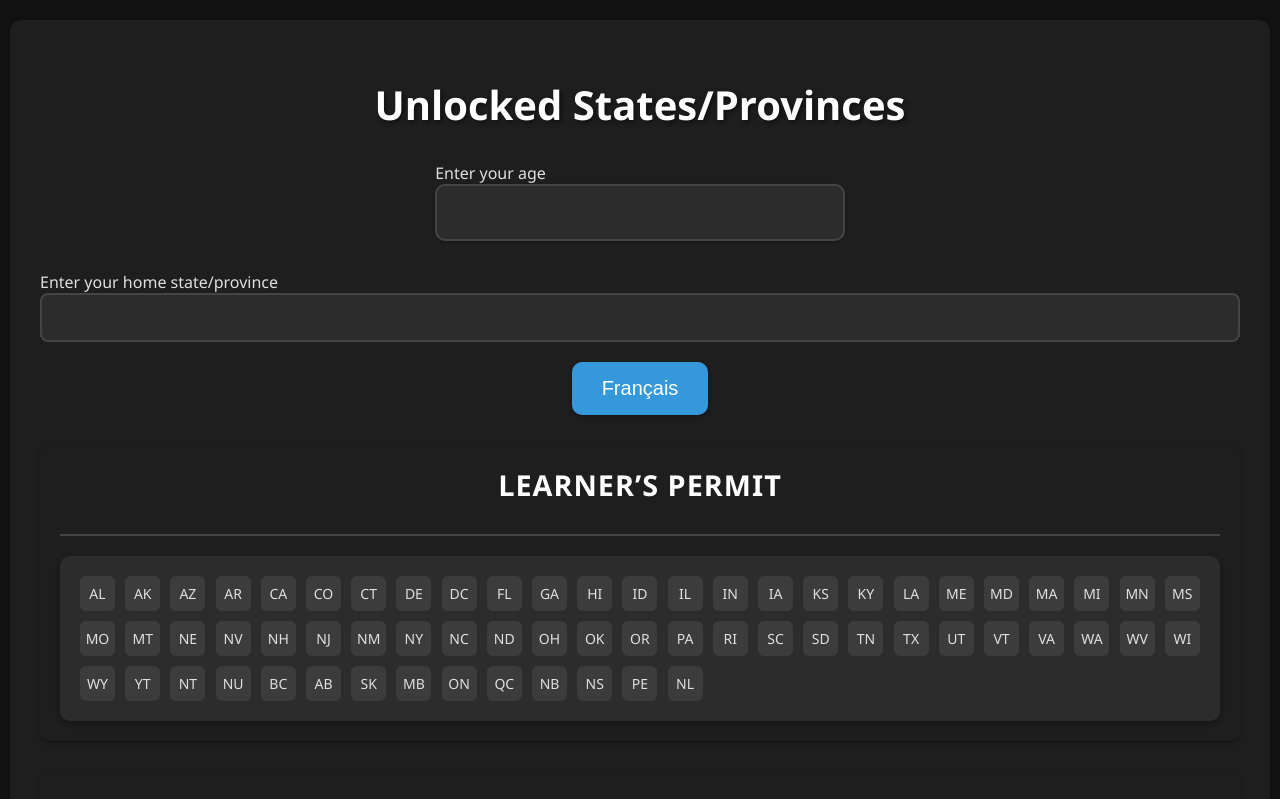
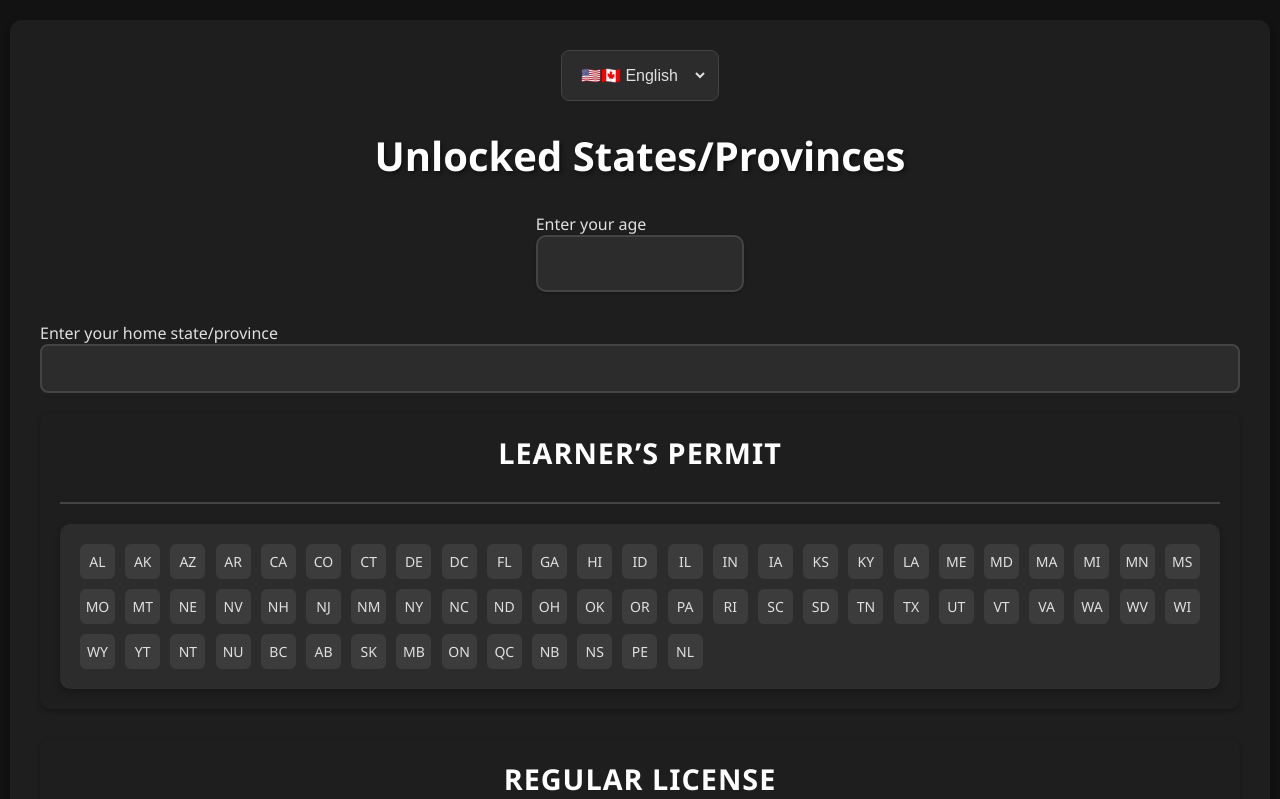
Before and after one commit to GeneVat/rewards, a React (Vite) app: page / in a window 1280 px wide. Shown: the top 799 px of the page. Built offline with nearby package versions, Linux system fonts and the light colour scheme.

Commit message:
Update App.jsx

```diff
--- a/src/App.jsx
+++ b/src/App.jsx
@@ -163,7 +163,10 @@ const App = () => {
   }, []);
 
   const handleChange = (event) => {
-    setInputValue(event.target.value);
+    const value = event.target.value;
+    if (value === '' || (Number(value) >= 0 && Number(value) <= 99)) {
+      setInputValue(value);
+    }
   };
 
   const handleHomeStateChange = (event) => {
@@ -184,8 +187,8 @@ const App = () => {
     setSuggestions([]);
   };
 
-  const toggleLanguage = () => {
-    setLanguage(prevLanguage => (prevLanguage === 'en' ? 'fr' : 'en'));
+  const handleLanguageChange = (event) => {
+    setLanguage(event.target.value);
   };
 
   const labels = {
@@ -193,7 +196,6 @@ const App = () => {
       title: 'Unlocked States/Provinces',
       ageInput: 'Enter your age',
       homeStateInput: 'Enter your home state/province',
-      toggleLanguage: 'Switch to French',
       categories: {
         learners: "Learner’s Permit",
         license: "Regular License",
@@ -210,7 +212,6 @@ const App = () => {
       title: 'États/Provinces Déverrouillés',
       ageInput: 'Entrez votre âge',
       homeStateInput: 'Entrez votre état/province d\'origine',
-      toggleLanguage: 'Passer à l\'anglais',
       categories: {
         learners: "Permis d'apprenti",
         license: "Permis régulier",
@@ -222,11 +223,40 @@ const App = () => {
         tattoo: "Se faire tatouer",
         adultCharge: "Âge pour être jugé comme adulte"
       }
+    },
+    es: {
+      title: 'Estados/Provincias Desbloqueados',
+      ageInput: 'Ingrese su edad',
+      homeStateInput: 'Ingrese su estado/provincia de origen',
+      categories: {
+        learners: "Permiso de Aprendiz",
+        license: "Licencia Regular",
+        dropout: "Edad Mínima de Abandono Escolar",
+        marriage: "Edad para Casarse",
+        consent: "Edad de Consentimiento",
+        gambling: "Edad para Apostar",
+        drinkingAlcohol: "Consumo de Alcohol",
+        tattoo: "Hacerse un Tatuaje",
+        adultCharge: "Edad para Ser Juzgado como Adulto"
+      }
     }
   };
 
   return (
     <div className="app-container dark-mode">
+      <div className="language-dropdown">
+        <select value={language} onChange={handleLanguageChange}>
+          <option value="en">
+            <span role="img" aria-label="USA">🇺🇸🇨🇦</span> English
+          </option>
+          <option value="fr">
+            <span role="img" aria-label="Quebec">🇫🇷🇨🇦</span> Français
+          </option>
+          <option value="es">
+            <span role="img" aria-label="Mexico">🇪🇸🇲🇽</span> Español
+          </option>
+        </select>
+      </div>
       <h1>{labels[language].title}</h1>
 
       <div className="input-group">
@@ -237,6 +267,8 @@ const App = () => {
           onChange={handleChange}
           className="age-input"
           value={inputValue}
+          min="0"
+          max="99"
         />
       </div>
       <div className="input-group autocomplete-container">
@@ -261,9 +293,6 @@ const App = () => {
           </ul>
         )}
       </div>
-      <button className="toggle-button" onClick={toggleLanguage}>
-        {language === 'en' ? 'Français' : 'English'}
-      </button>
       <div className="category-container">
         <CategoryMap
           title={labels[language].categories.learners}
```
